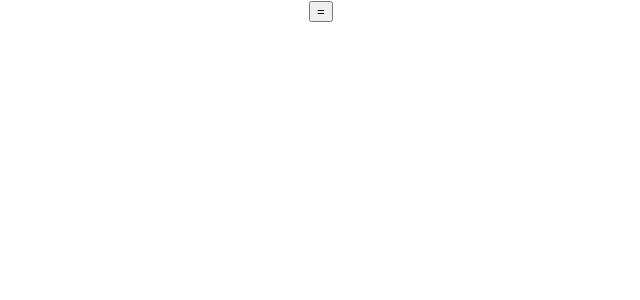
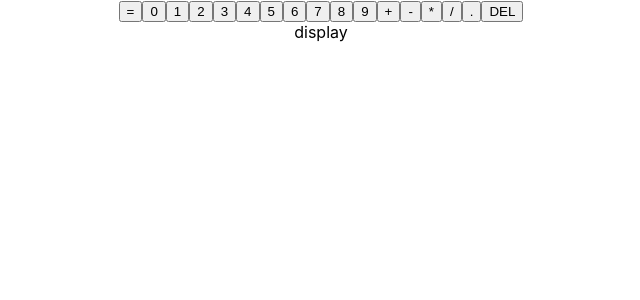
Before and after one commit to zhanshu21/calculator, a React (Create React App) app: page / in a window 1280 px wide. Shown: the top 300 px of the page, without its empty margins (319-959 px from the left). Built offline with nearby package versions, Linux system fonts and the light colour scheme.

Commit message:
Add all components

```diff
--- a/src/App.js
+++ b/src/App.js
@@ -1,11 +1,44 @@
-import './App.css';
-import React from 'react';
-import { Equals } from './components/Equals';
+import "./App.css";
+import React from "react";
+import { Equals } from "./components/Equals";
+import { Digit } from "./components/Digit";
+import { Operator } from "./components/Operator";
+import { Decimal } from "./components/Decimal";
+import { Clear } from "./components/Clear";
+
+const numberWords = [
+  "zero",
+  "one",
+  "two",
+  "three",
+  "four",
+  "five",
+  "six",
+  "seven",
+  "eight",
+  "nine",
+];
+
+const operators = {
+  add: "+",
+  subtract: "-",
+  multiply: "*",
+  divide: "/",
+};
 
 function App() {
   return (
     <div className="App">
       <Equals />
+      {numberWords.map((numId, num) => (
+        <Digit key={numId} num={num} numId={numId} />
+      ))}
+      {Object.entries(operators).map(([k, v]) => (
+        <Operator key={k} op={k} symbol={v} />
+      ))}
+      <Decimal />
+      <Clear />
+      <div className="display" id="display">display</div>
     </div>
   );
 }
--- /dev/null
+++ b/src/components/Clear.js
@@ -0,0 +1,5 @@
+import React from "react";
+
+export const Clear = () => {
+    return <button id="clear">DEL</button>
+}
--- /dev/null
+++ b/src/components/Decimal.js
@@ -0,0 +1,5 @@
+import React from "react";
+
+export const Decimal = () => {
+    return <button id="decimal">.</button>
+}
--- /dev/null
+++ b/src/components/Digit.js
@@ -0,0 +1,5 @@
+import React from "react";
+
+export const Digit = ({ num, numId }) => {
+  return <button id={numId}>{num}</button>;
+};
--- /dev/null
+++ b/src/components/Operator.js
@@ -0,0 +1,7 @@
+import React from "react";
+
+export const Operator = ({op, symbol}) => {
+    return (
+        <button id={op}>{symbol}</button>
+    )
+}
```
